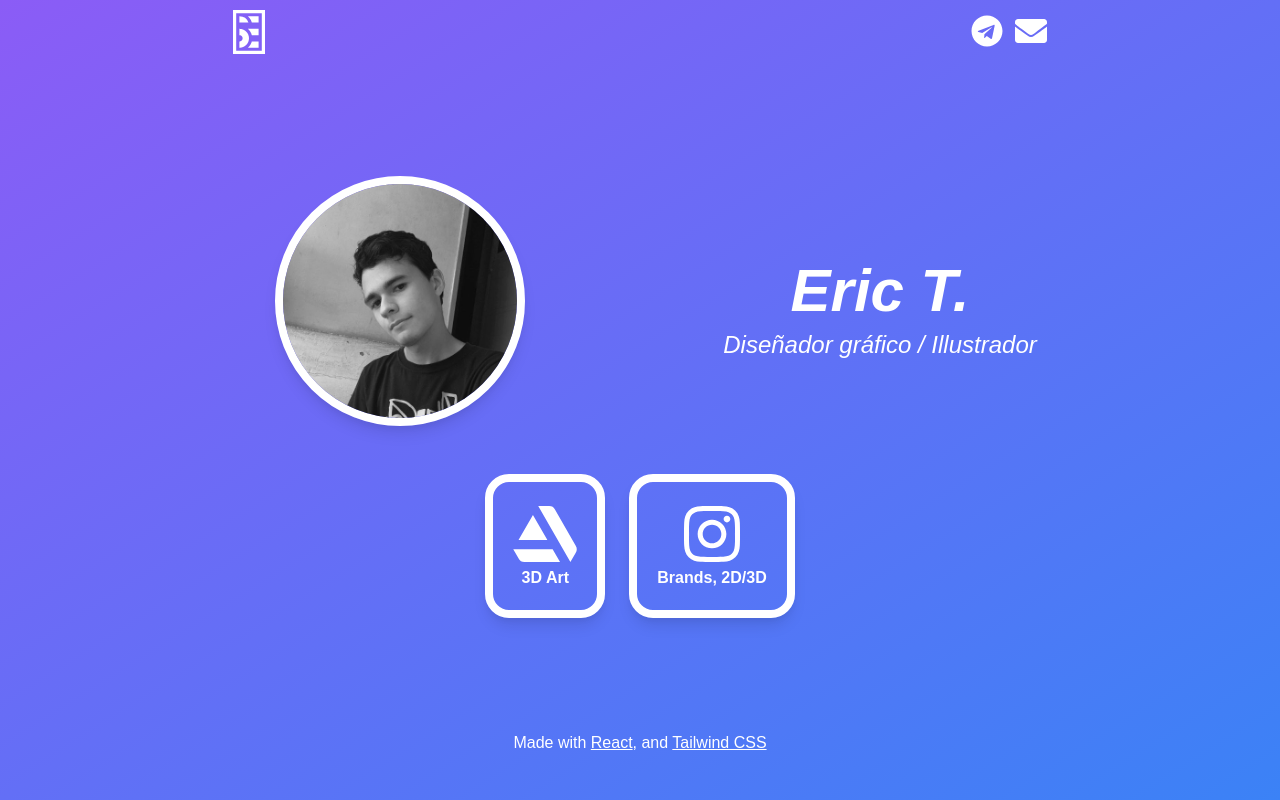
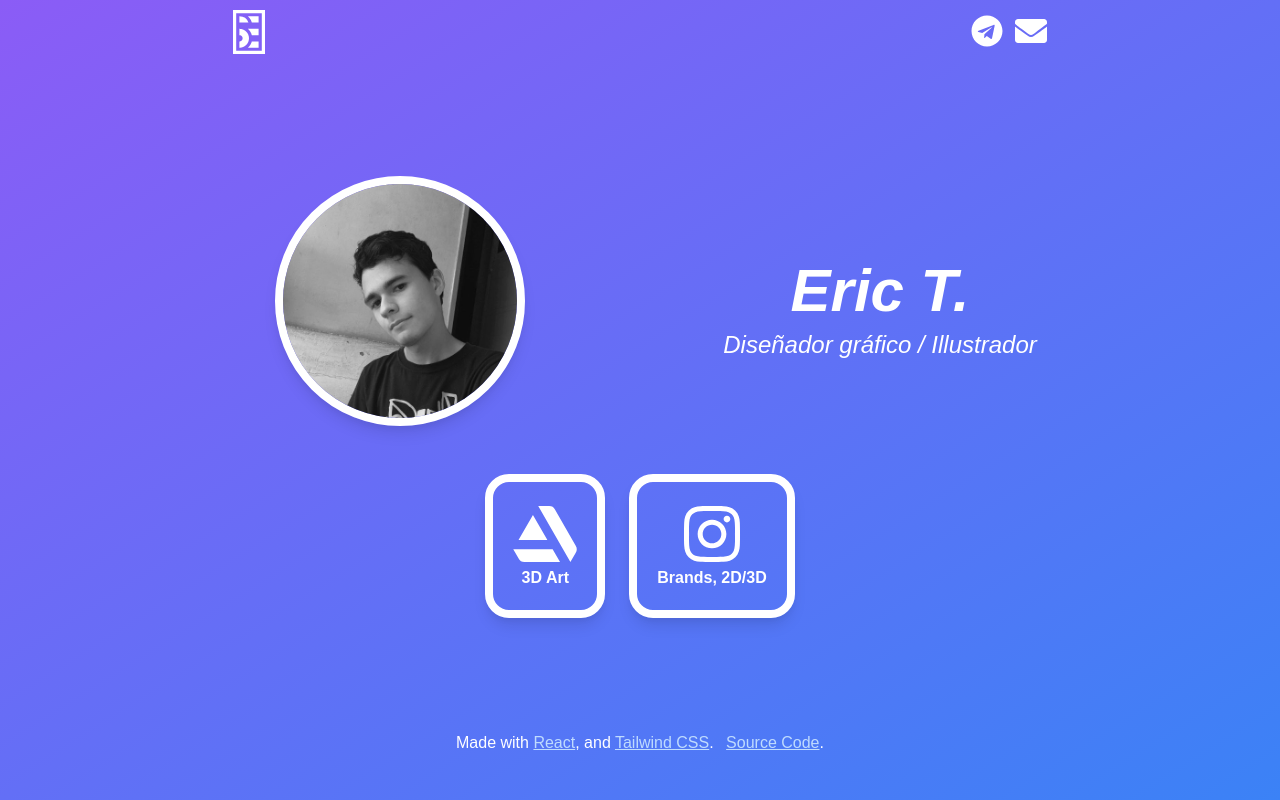
Before and after one commit to SimplyEr1c/simplyer1cportfolio, a React (Create React App) app: page / in a window 1280 px wide. Built offline with nearby package versions, Linux system fonts and the light colour scheme.

Commit message:
Color to Hyperlinks

```diff
--- a/src/components/bottombar.js
+++ b/src/components/bottombar.js
@@ -2,9 +2,8 @@ import React from 'react';
 
 function BottomBar() {
     return (
-
         <div className="container text-center mx-auto sm:w-auto">
-            <p>Made with <a href="https://reactjs.org/" target='_blank' rel="noreferrer" className="underline">React</a>, and <a href="https://tailwindcss.com/" target='_blank' rel="noreferrer" className="underline">Tailwind CSS</a></p>
+            <p>Made with <a href="https://reactjs.org/" target='_blank' rel="noreferrer" className="underline text-blue-200">React</a>, and <a href="https://tailwindcss.com/" target='_blank' rel="noreferrer" className="underline text-blue-200">Tailwind CSS</a>. <a href="https://github.com/SimplyEr1c/simplyer1cportfolio" target='_blank' rel="noreferrer" className="underline ml-2 text-blue-200">Source Code</a>.</p>
         </div>
     )
 
```
